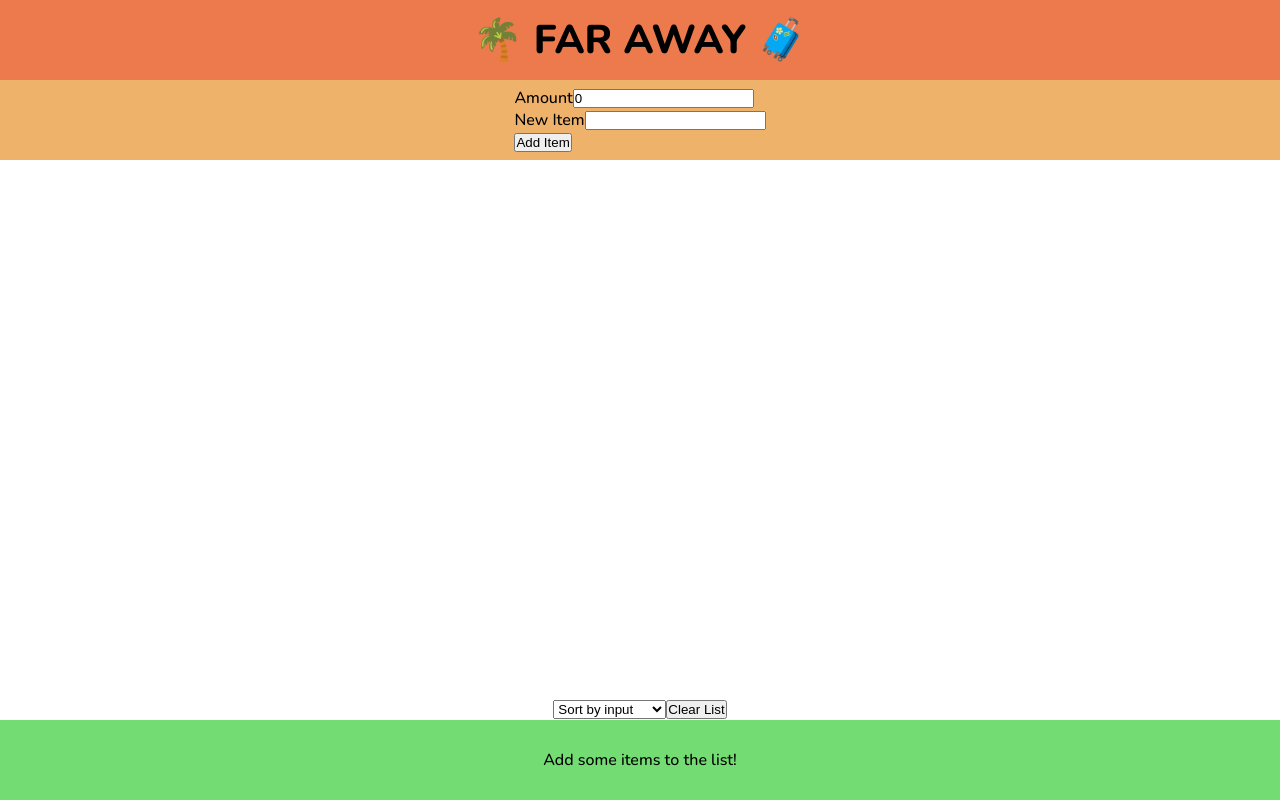
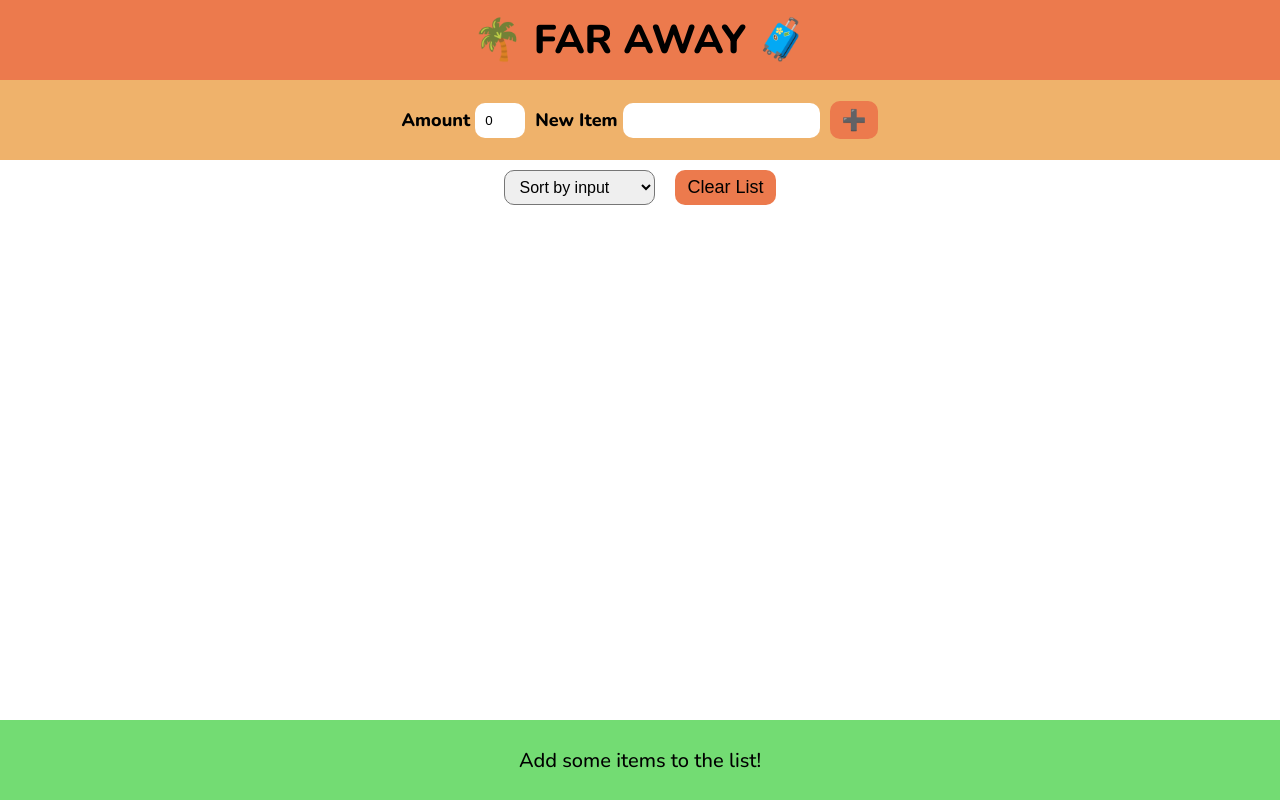
Before and after one commit to KarelSmola/far-away, a React (Create React App) app: page / in a window 1280 px wide. Built offline with nearby package versions, Linux system fonts and the light colour scheme.

Commit message:
Styles added.

```diff
--- a/src/components/Form.js
+++ b/src/components/Form.js
@@ -1,5 +1,6 @@
 import { useState } from "react";
 
+import Button from "./UI/Button";
 import classes from "./Form.module.css";
 
 const Form = ({ onNewItem }) => {
@@ -28,26 +29,28 @@ const Form = ({ onNewItem }) => {
 
   return (
     <div className={classes["form-container"]}>
-      <form onSubmit={submitHandler}>
-        <div>
-          <label>Amount</label>
+      <form className={classes.form} onSubmit={submitHandler}>
+        <div className={classes["label-container"]}>
+          <label className={classes.label}>Amount</label>
           <input
+            className={`${classes.input} ${classes["input-amount"]}`}
             type="number"
             name="amount"
             onChange={inputChangeHandler}
             value={inputValue.amount}
           />
         </div>
-        <div>
-          <label>New Item</label>
+        <div className={classes["label-container"]}>
+          <label className={classes.label}>New Item</label>
           <input
+            className={classes.input}
             type="text"
             name="title"
             onChange={inputChangeHandler}
             value={inputValue.title}
           />
         </div>
-        <button>Add Item</button>
+        <Button className={classes["add-btn"]}>➕</Button>
       </form>
     </div>
   );
--- a/src/components/Form.module.css
+++ b/src/components/Form.module.css
@@ -5,3 +5,39 @@
   align-items: center;
   background-color: rgb(239, 178, 107);
 }
+
+.form {
+  display: flex;
+  gap: 1rem;
+}
+
+.label-container {
+  display: flex;
+  align-items: center;
+  gap: 0.5rem;
+}
+
+.label {
+  font-size: 1.8rem;
+  font-weight: 700;
+}
+
+.input {
+  padding: 1rem;
+  border: none;
+  border-radius: 1rem;
+}
+
+.input:focus {
+  outline: 2px solid rgb(236, 122, 77);
+}
+
+.input-amount {
+  width: 5rem;
+}
+
+.add-btn {
+  font-size: 2rem;
+  background-color: rgb(236, 122, 77);
+  transition: all;
+}
--- a/src/components/Item.js
+++ b/src/components/Item.js
@@ -6,6 +6,7 @@ const Item = ({ item, packedItem, removeItem }) => {
   return (
     <li className={classes.item}>
       <input
+        className={classes.checkbox}
         type="checkbox"
         checked={item.packed}
         onChange={() => {
@@ -21,10 +22,10 @@ const Item = ({ item, packedItem, removeItem }) => {
       </p>
 
       <button
-        className={classes["item-btn"]}
+        className={classes["delete-btn"]}
         onClick={() => removeItem(item.id)}
       >
-        Delete
+        ❌
       </button>
     </li>
   );
--- a/src/components/Item.module.css
+++ b/src/components/Item.module.css
@@ -1,16 +1,36 @@
-item {
+.item {
   display: flex;
+  justify-content: space-between;
   gap: 1rem;
+  padding: 1rem 2rem;
+  width: 100%;
+  background-color: rgb(255, 229, 200);
+  border-radius: 1rem;
 }
 
-.item-title {
-  font-weight: 300;
+.checkbox {
+  width: 2rem;
+  height: 2rem;
+  cursor: pointer;
 }
 
-.item-btn {
-  cursor: pointer;
+.item-title,
+.item-underline {
+  font-size: 1.8rem;
+  font-weight: 500;
 }
 
 .item-underline {
   text-decoration: line-through;
+  color: gray;
 }
+
+.delete-btn {
+  border: none;
+  background-color: transparent;
+  cursor: pointer;
+}
+
+.delete-btn:hover {
+  transform: scale(1.05);
+}
--- a/src/components/ItemsList.js
+++ b/src/components/ItemsList.js
@@ -1,6 +1,7 @@
 import React, { useState } from "react";
 import Item from "./Item";
 
+import Button from "./UI/Button";
 import classes from "./ItemsList.module.css";
 
 const ItemsList = ({ items, removeItem, packedItem, clearList }) => {
@@ -18,7 +19,23 @@ const ItemsList = ({ items, removeItem, packedItem, clearList }) => {
       .sort((a, b) => Number(a.amount) - Number(b.amount));
 
   return (
-    <div className={classes["items-wrapper"]}>
+    <div className={classes["items-container"]}>
+      <div className={classes["sort-wrapper"]}>
+        <select
+          className={classes.select}
+          value={sortBy}
+          onChange={(e) => {
+            setSortBy(e.target.value);
+          }}
+        >
+          <option value="input">Sort by input</option>
+          <option value="title">Sort by title</option>
+          <option value="amount">Sort by amount</option>
+        </select>
+        <Button className={classes["clear-btn"]} onClick={clearList}>
+          Clear List
+        </Button>
+      </div>
       <ul className={classes["items-list"]}>
         {sortedItems.map((item) => (
           <Item
@@ -29,19 +46,6 @@ const ItemsList = ({ items, removeItem, packedItem, clearList }) => {
           />
         ))}
       </ul>
-      <div>
-        <select
-          value={sortBy}
-          onChange={(e) => {
-            setSortBy(e.target.value);
-          }}
-        >
-          <option value="input">Sort by input</option>
-          <option value="title">Sort by title</option>
-          <option value="amount">Sort by amount</option>
-        </select>
-        <button onClick={clearList}>Clear List</button>
-      </div>
     </div>
   );
 };
--- a/src/components/ItemsList.module.css
+++ b/src/components/ItemsList.module.css
@@ -1,8 +1,10 @@
-.items-wrapper {
+.items-container {
+  margin: 0 auto;
   display: flex;
   flex-direction: column;
-  justify-content: space-between;
   align-items: center;
+  gap: 1rem;
+  width: 30%;
 }
 
 .items-list {
@@ -10,22 +12,29 @@
   display: flex;
   flex-direction: column;
   align-items: center;
+  gap: 0.5rem;
+  width: 100%;
   list-style-type: none;
 }
 
-.item {
+.sort-wrapper {
   display: flex;
-  gap: 1rem;
+  gap: 2rem;
+  padding: 1rem;
 }
 
-.item-description {
-  font-weight: 300;
+.select {
+  padding: 0.5rem 1rem;
+  font-size: 1.6rem;
+  font-weight: 500;
+  border-radius: 1rem;
 }
 
-.item-btn {
-  cursor: pointer;
+.select:focus {
+  outline: 2px solid rgb(236, 122, 77);
 }
 
-.item-underline {
-  text-decoration: line-through;
+.clear-btn {
+  font-size: 1.8rem;
+  background-color: rgb(236, 122, 77);
 }
--- a/src/components/Stats.module.css
+++ b/src/components/Stats.module.css
@@ -5,4 +5,5 @@
   justify-content: center;
   align-items: center;
   background-color: rgb(115, 220, 115);
+  font-size: 2rem;
 }
--- /dev/null
+++ b/src/components/UI/Button.js
@@ -0,0 +1,13 @@
+import React from "react";
+
+import classes from "./Button.module.css";
+
+const Button = ({ children, className, onClick }) => {
+  return (
+    <button className={`${classes.btn} ${className}`} onClick={onClick}>
+      {children}
+    </button>
+  );
+};
+
+export default Button;
--- /dev/null
+++ b/src/components/UI/Button.module.css
@@ -0,0 +1,21 @@
+.btn {
+  padding: 0.5rem 1rem;
+  border: 2px solid transparent;
+  border-radius: 1rem;
+  cursor: pointer;
+  transition: all;
+}
+
+.btn:hover {
+  transform: scale(1.05);
+  transition: 0.3s ease;
+}
+
+.btn:active {
+  transform: scale(0.95);
+  transition: 0.3s ease;
+}
+
+.btn:focus {
+  outline: none;
+}
```
